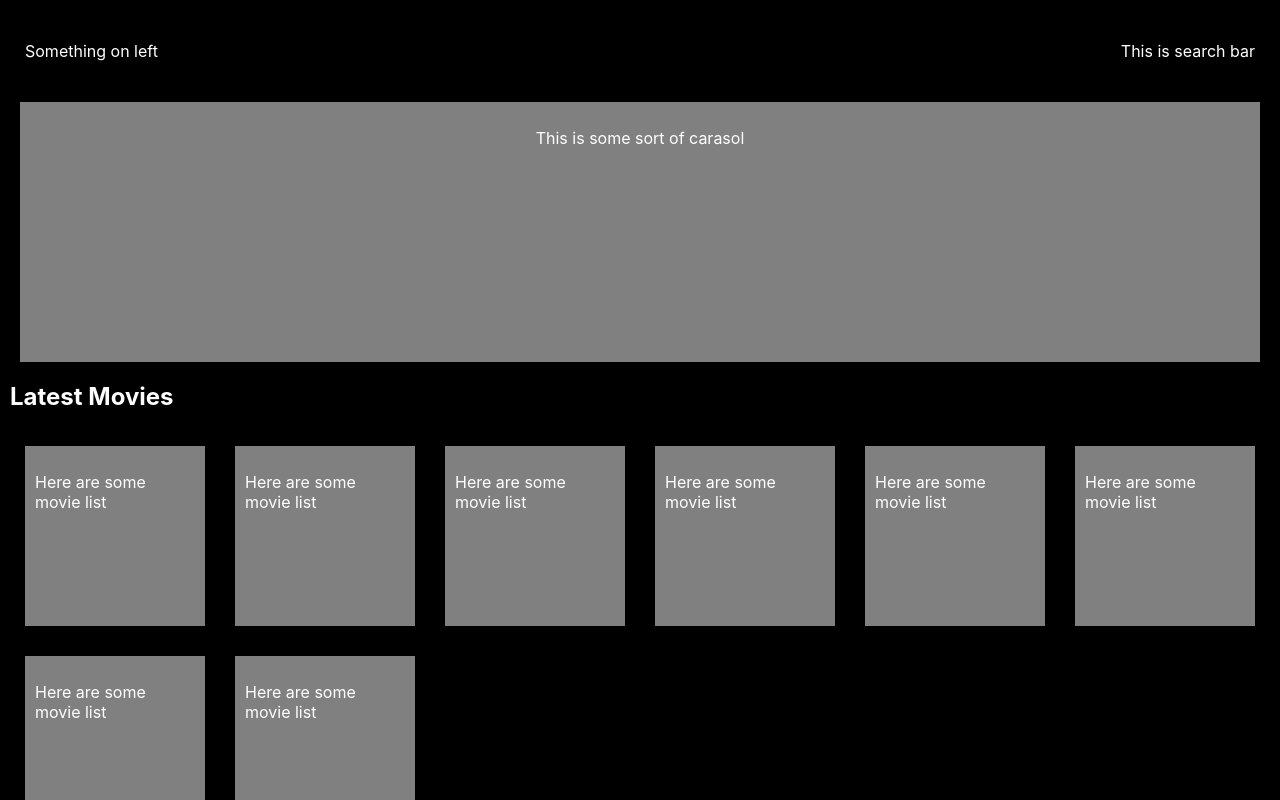
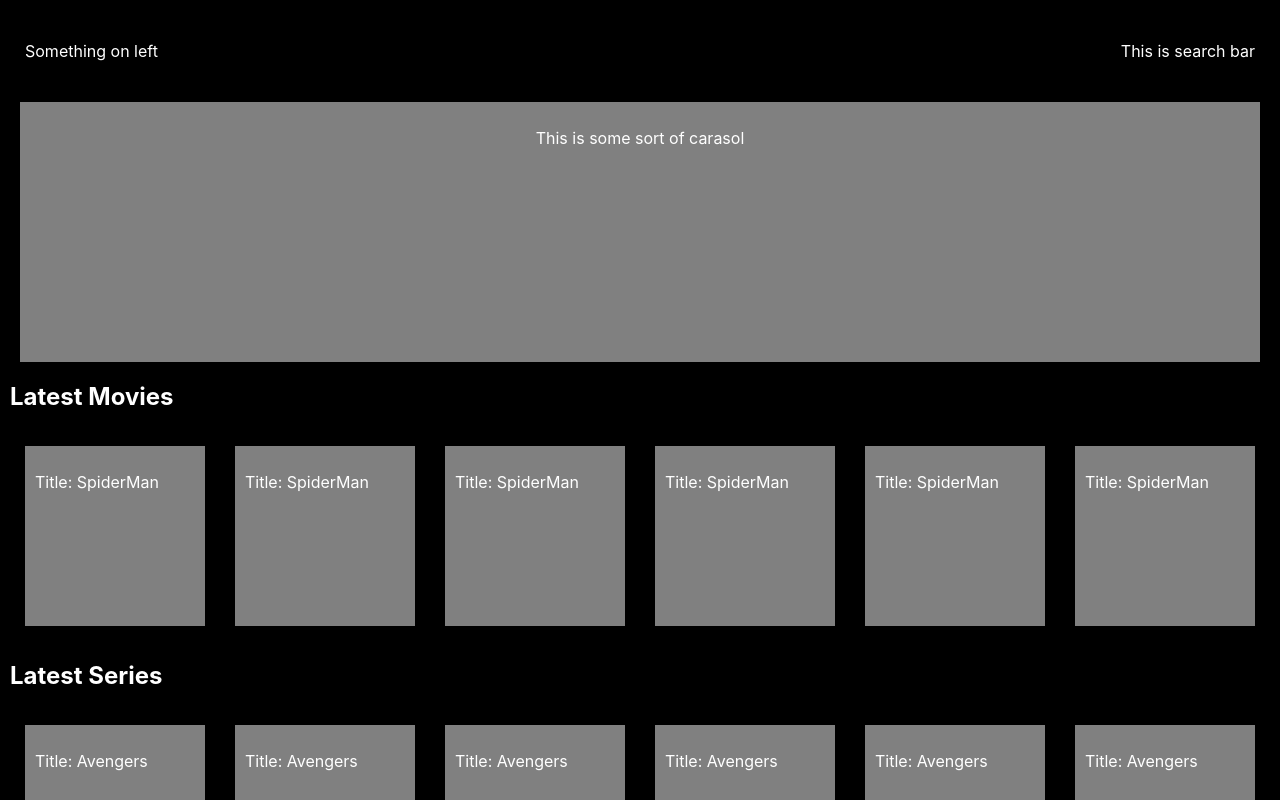
Before and after one commit to Ryand1234/movie-watcher, a React (Create React App) app: page / in a window 1280 px wide. Shown: the top 800 px of the page. Built offline with nearby package versions, Linux system fonts and the light colour scheme.

Commit message:
Some UI Changes and added Footer

```diff
--- a/src/App.tsx
+++ b/src/App.tsx
@@ -1,10 +1,12 @@
 import React from 'react';
 import Home from  './routes/home/index';
+import Footer from './routes/footer/index';
 
 function App() {
   return (
     <div className="App">
  	<Home />
+	<Footer />
     </div>
   );
 }
--- /dev/null
+++ b/src/routes/footer/footer.css
@@ -0,0 +1,16 @@
+.footer-body {
+	background-color: grey;
+	color: black;
+	height: 20vh;
+	margin: 0;
+}
+
+.footer-data {
+	margin: 0;
+	display: flex;
+	justify-content: center;
+}
+
+.footer-data > p {
+	margin: 0;
+}
--- /dev/null
+++ b/src/routes/footer/index.tsx
@@ -0,0 +1,10 @@
+import './footer.css'
+export default function Footer() {
+	return (
+		<div className='footer-body'>
+			<div className='footer-data'>
+				<p>This is a Footer</p>
+			</div>
+		</div>
+	);
+}
--- a/src/routes/home/home.css
+++ b/src/routes/home/home.css
@@ -42,6 +42,6 @@
 .movie-list {
 	display: flex;
 	flex-direction: row;
-	justify-content: flex-start;
+	justify-content: space-evenly;
 	flex-wrap: wrap;
 }
--- a/src/routes/home/index.tsx
+++ b/src/routes/home/index.tsx
@@ -1,6 +1,82 @@
 import './home.css';
 
 export default function Home() {
+	const movieList = [
+		{
+			'title': 'SpiderMan',
+			'imageUrl': '',
+			'description': '',
+			'imdbId': '',
+		},
+		{
+			'title': 'SpiderMan',
+			'imageUrl': '',
+			'description': '',
+			'imdbId': '',
+		},
+		{
+			'title': 'SpiderMan',
+			'imageUrl': '',
+			'description': '',
+			'imdbId': '',
+		},
+		{
+			'title': 'SpiderMan',
+			'imageUrl': '',
+			'description': '',
+			'imdbId': '',
+		},
+		{
+			'title': 'SpiderMan',
+			'imageUrl': '',
+			'description': '',
+			'imdbId': '',
+		},
+		{
+			'title': 'SpiderMan',
+			'imageUrl': '',
+			'description': '',
+			'imdbId': '',
+		}
+	]
+	const seriesList = [
+		{
+			'title': 'Avengers',
+			'imageUrl': '',
+			'description': '',
+			'imdbId': '',
+		},
+		{
+			'title': 'Avengers',
+			'imageUrl': '',
+			'description': '',
+			'imdbId': '',
+		},
+		{
+			'title': 'Avengers',
+			'imageUrl': '',
+			'description': '',
+			'imdbId': '',
+		},
+		{
+			'title': 'Avengers',
+			'imageUrl': '',
+			'description': '',
+			'imdbId': '',
+		},
+		{
+			'title': 'Avengers',
+			'imageUrl': '',
+			'description': '',
+			'imdbId': '',
+		},
+		{
+			'title': 'Avengers',
+			'imageUrl': '',
+			'description': '',
+			'imdbId': '',
+		}
+	]
 	return (
 		<div className='home-body'>
 			<div className='home-header'>
@@ -16,31 +92,21 @@ export default function Home() {
 			</div>
 			<h2>Latest Movies</h2>
 			<div className='movie-list'>
-				<div className='movie-card'>
-					<p>Here are some movie list</p>
-				</div>
-				<div className='movie-card'>
-					<p>Here are some movie list</p>
-				</div>
-				<div className='movie-card'>
-					<p>Here are some movie list</p>
-				</div>
-				<div className='movie-card'>
-					<p>Here are some movie list</p>
-				</div>
-				<div className='movie-card'>
-					<p>Here are some movie list</p>
-				</div>
-				<div className='movie-card'>
-					<p>Here are some movie list</p>
-				</div>
-				<div className='movie-card'>
-					<p>Here are some movie list</p>
-				</div>
-				<div className='movie-card'>
-					<p>Here are some movie list</p>
-				</div>
+				{movieList.map(movie => (
+					<div className='movie-card'>
+						<p>Title: {movie.title}</p>
+					</div>
+				))}
 			</div>
+			<h2>Latest Series</h2>
+			<div className='movie-list'>
+				{seriesList.map(movie => (
+					<div className='movie-card'>
+						<p>Title: {movie.title}</p>
+					</div>
+				))}
+			</div>
+
 		</div>
 	)
 }
```
